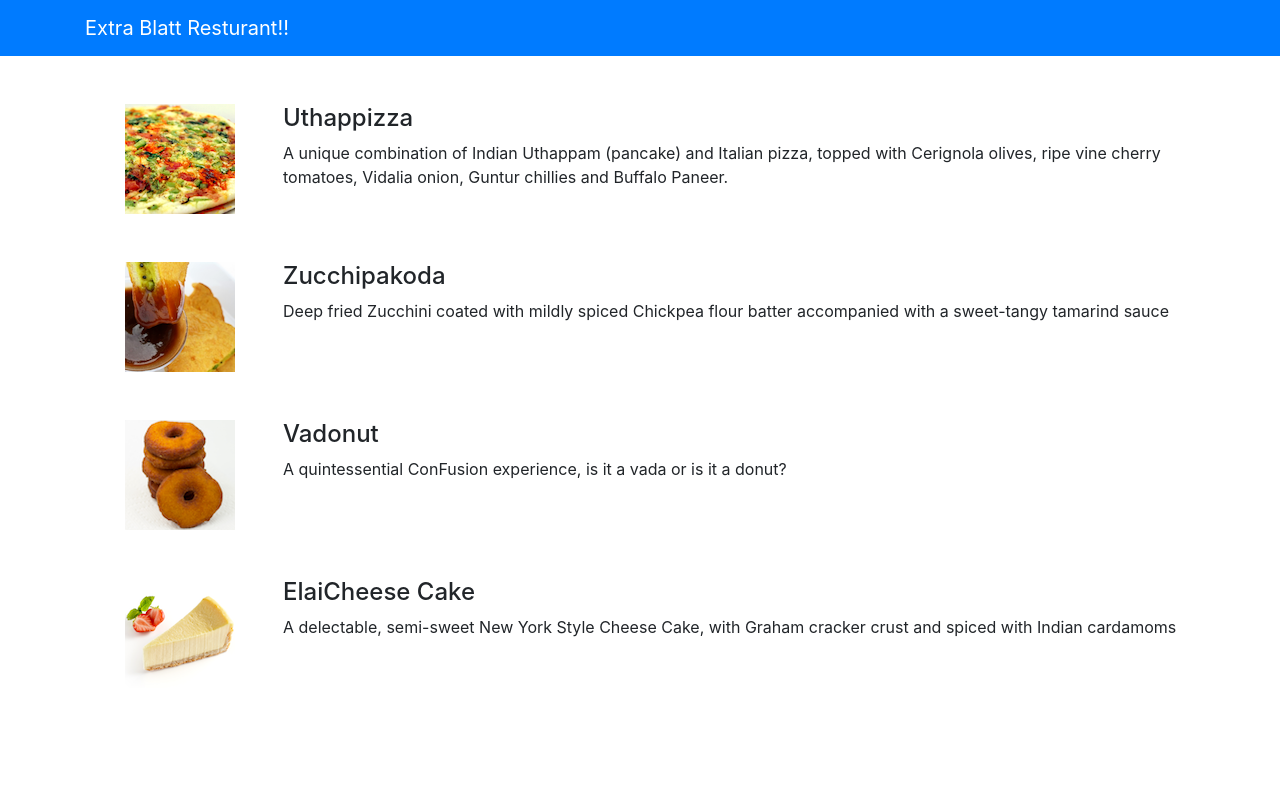
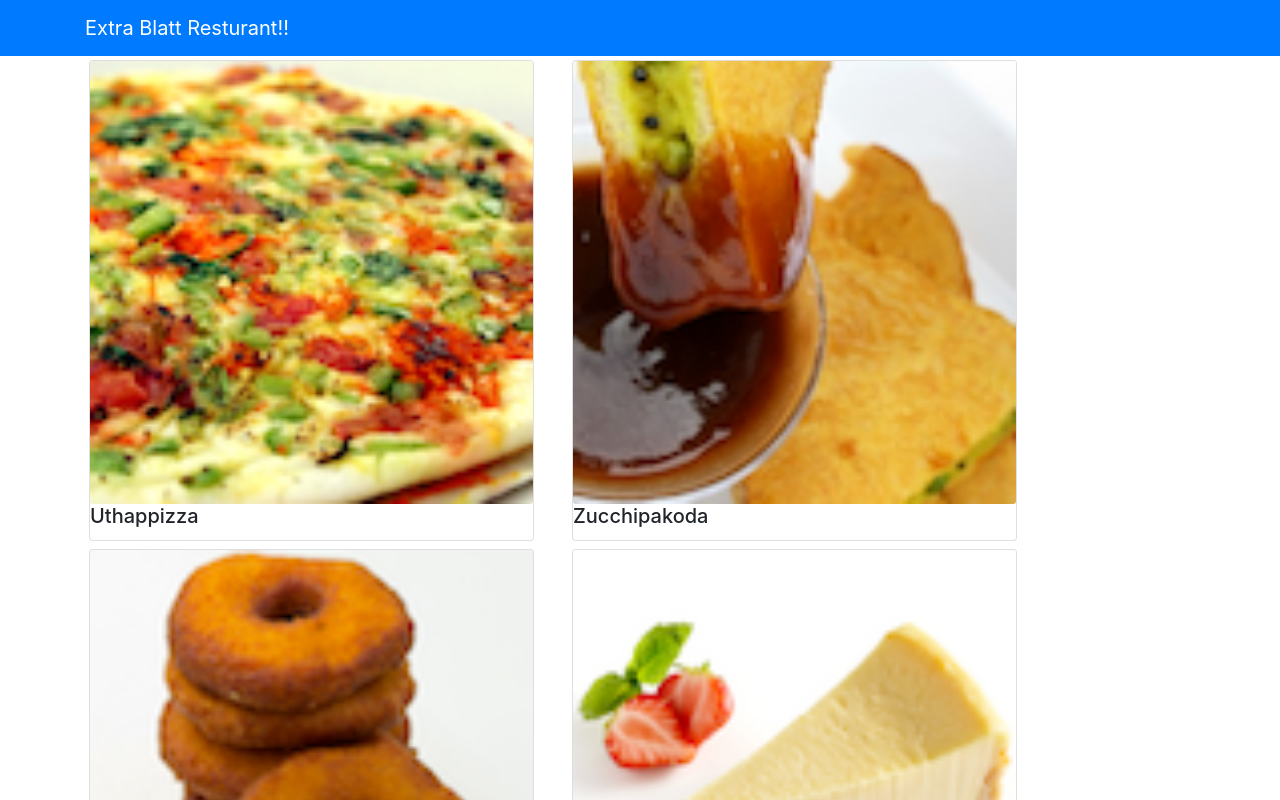
Before and after one commit to danishwebdeveloper/ReactJS, a React (Create React App) app: page / in a window 1280 px wide. Shown: the top 800 px of the page. Built offline with nearby package versions, Linux system fonts and the light colour scheme; the HTML template or start-up script is replaced by a standard one.

Commit message:
Component part 2

```diff
--- a/package.json
+++ b/package.json
@@ -7,6 +7,7 @@
         "@testing-library/react": "^11.2.7",
         "@testing-library/user-event": "^12.8.3",
         "bootstrap": "^4.0.0",
+        "download": "^8.0.0",
         "react": "^17.0.2",
         "react-dom": "^17.0.2",
         "react-popper": "^0.9.2",
--- a/src/App.css
+++ b/src/App.css
@@ -0,0 +1,38 @@
+.App {
+  text-align: center;
+}
+
+.App-logo {
+  height: 40vmin;
+  pointer-events: none;
+}
+
+@media (prefers-reduced-motion: no-preference) {
+  .App-logo {
+    animation: App-logo-spin infinite 20s linear;
+  }
+}
+
+.App-header {
+  background-color: #282c34;
+  min-height: 100vh;
+  display: flex;
+  flex-direction: column;
+  align-items: center;
+  justify-content: center;
+  font-size: calc(10px + 2vmin);
+  color: white;
+}
+
+.App-link {
+  color: #61dafb;
+}
+
+@keyframes App-logo-spin {
+  from {
+    transform: rotate(0deg);
+  }
+  to {
+    transform: rotate(360deg);
+  }
+}
--- a/src/Components/MenuComponent.js
+++ b/src/Components/MenuComponent.js
@@ -1,87 +1,82 @@
 import React, { Component } from 'react';
-import { Media } from 'reactstrap';
+import { Card, CardImg, CardImgOverlay, CardText, CardBody, CardTitle } from 'reactstrap';
 
 export class Menu extends Component {
+    constructor(props) {
+            super(props);
 
-    constructor(props) {
-        super(props);
-        this.state = {
-            dishes: [{
-                    id: 0,
-                    name: 'Uthappizza',
-                    image: 'assests/images/uthappizza.png',
-                    category: 'mains',
-                    label: 'Hot',
-                    price: '4.99',
-                    description: 'A unique combination of Indian Uthappam (pancake) and Italian pizza, topped with Cerignola olives, ripe vine cherry tomatoes, Vidalia onion, Guntur chillies and Buffalo Paneer.'
-                },
-                {
-                    id: 1,
-                    name: 'Zucchipakoda',
-                    image: 'assests/images/zucchipakoda.png',
-                    category: 'appetizer',
-                    label: '',
-                    price: '1.99',
-                    description: 'Deep fried Zucchini coated with mildly spiced Chickpea flour batter accompanied with a sweet-tangy tamarind sauce'
-                },
-                {
-                    id: 2,
-                    name: 'Vadonut',
-                    image: 'assests/images/vadonut.png',
-                    category: 'appetizer',
-                    label: 'New',
-                    price: '1.99',
-                    description: 'A quintessential ConFusion experience, is it a vada or is it a donut?'
-                },
-                {
-                    id: 3,
-                    name: 'ElaiCheese Cake',
-                    image: 'assests/images/elaicheesecake.png',
-                    category: 'dessert',
-                    label: '',
-                    price: '2.99',
-                    description: 'A delectable, semi-sweet New York Style Cheese Cake, with Graham cracker crust and spiced with Indian cardamoms'
-                }
-            ],
+
+            //state define for Onlclick Function
+            this.state = {
+                selectedDish: null
+            }
+        }
+        // OnClick Funtionality and its render function
+    onDishSelect(dish) {
+        this.setState({ selectedDish: dish });
+    }
+    renderDish(dish) {
+        if (dish != null) {
+            return ( <
+                Card >
+                <
+                CardImg width = "100%"
+                src = { dish.image }
+                alt = { dish.name }
+                /> <
+                CardBody >
+                <
+                CardTitle > { dish.name } < /CardTitle> <
+                CardText > { dish.description } < /CardText> <
+                /CardBody> <
+                /Card>
+            )
+        } else {
+            return ( <
+                div > < /div>
+            )
         }
     }
 
+    // Main Template of the Page
     render() {
-        const menu = this.state.dishes.map((dish) => {
+
+        const menu = this.props.dishes.map((dish) => {
             return ( <
                 div key = { dish.id }
-                className = "col-12 mt-5" >
+                className = "col-12 col-md-5 m-1" >
+
+                { /* Make onclick function and passs argument as a dish */ } <
+                Card onClick = {
+                    () => this.onDishSelect(dish) } >
                 <
-                Media tag = "li" >
-                <
-                Media left middle >
-                <
-                Media object src = { dish.image }
+                CardImg width = "100%"
+                src = { dish.image }
                 alt = { dish.name }
                 /> <
-                /Media> <
-                Media body className = "ml-5" >
+                CardImgOverlay >
                 <
-                Media heading > { dish.name } < /Media> <
-                p > { dish.description } < /p> <
-                /Media> <
-                /Media> <
+                /CardImgOverlay> <
+                CardTitle > { dish.name } < /CardTitle>
+
+                <
+                /Card> <
                 /div>
             )
         })
-
-
-        return (
+        return ( <
+            div className = "container" >
+            <
+            div className = "row" > { menu } <
+            /div>
 
             <
-            div className = "container" >
+            div className = "row" > { this.renderDish(this.state.selectedDish) } <
+            /div>
+
             <
-            div className = "row" >
-            <
-            Media list > { menu } <
-            /Media> <
-            /div> <
             /div>
+
         );
     }
 }
--- a/src/index.js
+++ b/src/index.js
@@ -5,13 +5,15 @@
 import App from './App';
 import reportWebVitals from './reportWebVitals';
 
+
 ReactDOM.render( <
     React.StrictMode >
     <
     App / >
     <
     /React.StrictMode>,
-    document.getElementById('root'));
+    document.getElementById('root')
+);
 reportWebVitals();
 
 // If you want to start measuring performance in your app, pass a function
--- /dev/null
+++ b/src/shared/dishes.js
@@ -0,0 +1,181 @@
+export const DISHES = [{
+        id: 0,
+        name: 'Uthappizza',
+        image: 'assests/images/uthappizza.png',
+        category: 'mains',
+        label: 'Hot',
+        price: '4.99',
+        description: 'A unique combination of Indian Uthappam (pancake) and Italian pizza, topped with Cerignola olives, ripe vine cherry tomatoes, Vidalia onion, Guntur chillies and Buffalo Paneer.',
+        comments: [{
+                id: 0,
+                rating: 5,
+                comment: "Imagine all the eatables, living in conFusion!",
+                author: "John Lemon",
+                date: "2012-10-16T17:57:28.556094Z"
+            },
+            {
+                id: 1,
+                rating: 4,
+                comment: "Sends anyone to heaven, I wish I could get my mother-in-law to eat it!",
+                author: "Paul McVites",
+                date: "2014-09-05T17:57:28.556094Z"
+            },
+            {
+                id: 2,
+                rating: 3,
+                comment: "Eat it, just eat it!",
+                author: "Michael Jaikishan",
+                date: "2015-02-13T17:57:28.556094Z"
+            },
+            {
+                id: 3,
+                rating: 4,
+                comment: "Ultimate, Reaching for the stars!",
+                author: "Ringo Starry",
+                date: "2013-12-02T17:57:28.556094Z"
+            },
+            {
+                id: 4,
+                rating: 2,
+                comment: "It's your birthday, we're gonna party!",
+                author: "25 Cent",
+                date: "2011-12-02T17:57:28.556094Z"
+            }
+        ]
+    },
+    {
+        id: 1,
+        name: 'Zucchipakoda',
+        image: 'assests/images/zucchipakoda.png',
+        category: 'appetizer',
+        label: '',
+        price: '1.99',
+        description: 'Deep fried Zucchini coated with mildly spiced Chickpea flour batter accompanied with a sweet-tangy tamarind sauce',
+        comments: [{
+                id: 0,
+                rating: 5,
+                comment: "Imagine all the eatables, living in conFusion!",
+                author: "John Lemon",
+                date: "2012-10-16T17:57:28.556094Z"
+            },
+            {
+                id: 1,
+                rating: 4,
+                comment: "Sends anyone to heaven, I wish I could get my mother-in-law to eat it!",
+                author: "Paul McVites",
+                date: "2014-09-05T17:57:28.556094Z"
+            },
+            {
+                id: 2,
+                rating: 3,
+                comment: "Eat it, just eat it!",
+                author: "Michael Jaikishan",
+                date: "2015-02-13T17:57:28.556094Z"
+            },
+            {
+                id: 3,
+                rating: 4,
+                comment: "Ultimate, Reaching for the stars!",
+                author: "Ringo Starry",
+                date: "2013-12-02T17:57:28.556094Z"
+            },
+            {
+                id: 4,
+                rating: 2,
+                comment: "It's your birthday, we're gonna party!",
+                author: "25 Cent",
+                date: "2011-12-02T17:57:28.556094Z"
+            }
+        ]
+    },
+    {
+        id: 2,
+        name: 'Vadonut',
+        image: 'assests/images/vadonut.png',
+        category: 'appetizer',
+        label: 'New',
+        price: '1.99',
+        description: 'A quintessential ConFusion experience, is it a vada or is it a donut?',
+        comments: [{
+                id: 0,
+                rating: 5,
+                comment: "Imagine all the eatables, living in conFusion!",
+                author: "John Lemon",
+                date: "2012-10-16T17:57:28.556094Z"
+            },
+            {
+                id: 1,
+                rating: 4,
+                comment: "Sends anyone to heaven, I wish I could get my mother-in-law to eat it!",
+                author: "Paul McVites",
+                date: "2014-09-05T17:57:28.556094Z"
+            },
+            {
+                id: 2,
+                rating: 3,
+                comment: "Eat it, just eat it!",
+                author: "Michael Jaikishan",
+                date: "2015-02-13T17:57:28.556094Z"
+            },
+            {
+                id: 3,
+                rating: 4,
+                comment: "Ultimate, Reaching for the stars!",
+                author: "Ringo Starry",
+                date: "2013-12-02T17:57:28.556094Z"
+            },
+            {
+                id: 4,
+                rating: 2,
+                comment: "It's your birthday, we're gonna party!",
+                author: "25 Cent",
+                date: "2011-12-02T17:57:28.556094Z"
+            }
+        ]
+    },
+    {
+        id: 3,
+        name: 'ElaiCheese Cake',
+        image: 'assests/images/elaicheesecake.png',
+        category: 'dessert',
+        label: '',
+        price: '2.99',
+        description: 'A delectable, semi-sweet New York Style Cheese Cake, with Graham cracker crust and spiced with Indian cardamoms',
+        comments: [{
+                id: 0,
+                rating: 5,
+                comment: "Imagine all the eatables, living in conFusion!",
+                author: "John Lemon",
+                date: "2012-10-16T17:57:28.556094Z"
+            },
+            {
+                id: 1,
+                rating: 4,
+                comment: "Sends anyone to heaven, I wish I could get my mother-in-law to eat it!",
+                author: "Paul McVites",
+                date: "2014-09-05T17:57:28.556094Z"
+            },
+            {
+                id: 2,
+                rating: 3,
+                comment: "Eat it, just eat it!",
+                author: "Michael Jaikishan",
+                date: "2015-02-13T17:57:28.556094Z"
+            },
+            {
+                id: 3,
+                rating: 4,
+                comment: "Ultimate, Reaching for the stars!",
+                author: "Ringo Starry",
+                date: "2013-12-02T17:57:28.556094Z"
+            },
+            {
+                id: 4,
+                rating: 2,
+                comment: "It's your birthday, we're gonna party!",
+                author: "25 Cent",
+                date: "2011-12-02T17:57:28.556094Z"
+            }
+        ]
+    }
+];
```
Also changed, not shown: src/App.js (+12 -6 lines), src/Components/MyClassComponent.js (+11 -14 lines), 1 other file (tests, documents, lock files or other folders). Lines whose indentation alone changed are shown as unchanged.
